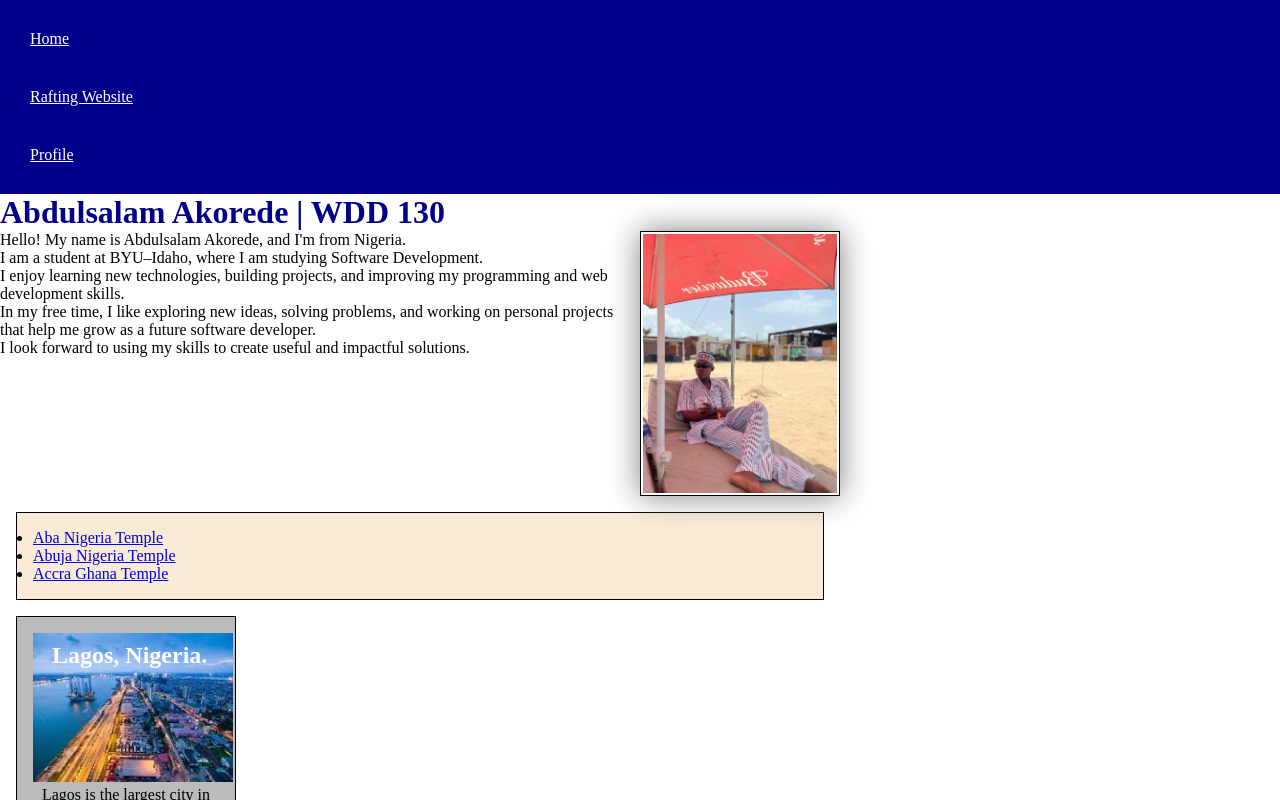
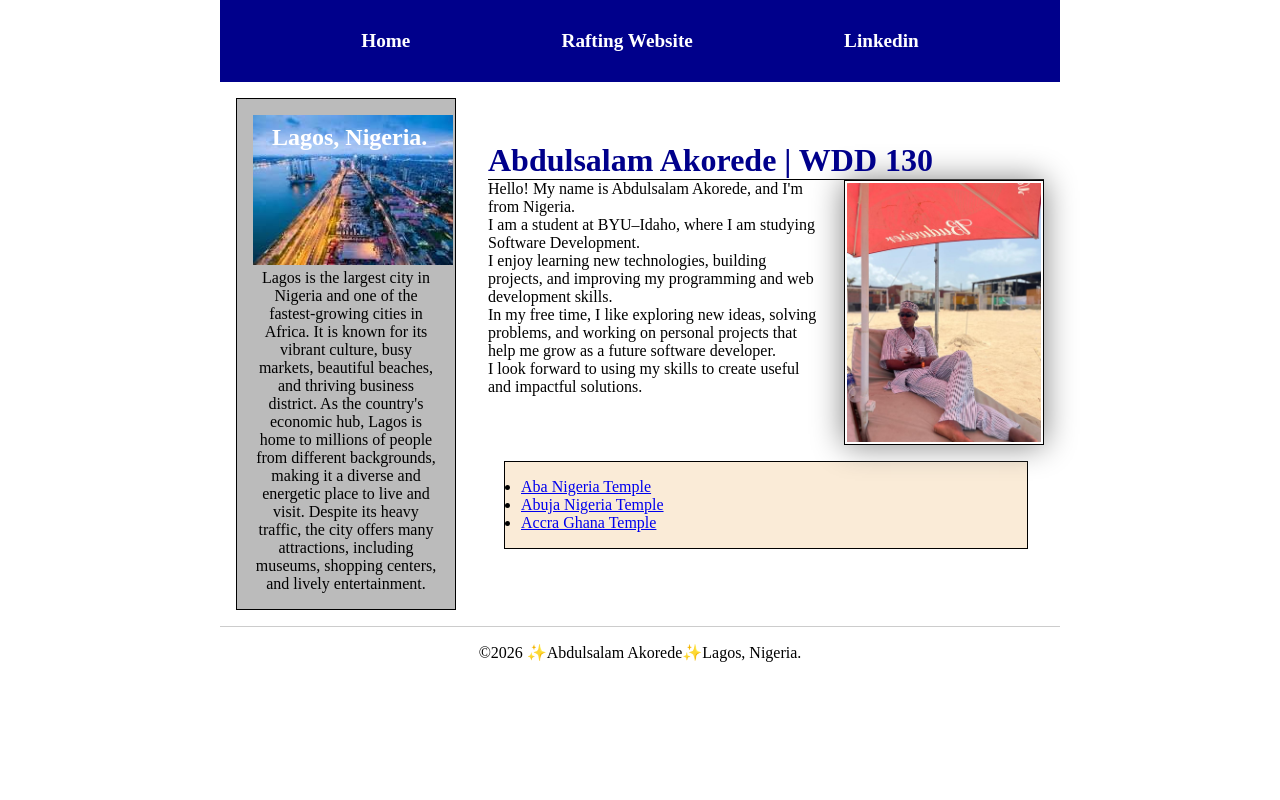
Before and after one commit to abdulsalam-akorede/wdd130, a plain HTML site: page index.html in a window 1280 px wide. Shown: the top 800 px of the page. Drawn offline with Linux system fonts and the light colour scheme.

Commit message:
upd index

```diff
--- a/index.html
+++ b/index.html
@@ -16,9 +16,10 @@
         <nav>
             <a href="#"> Home</a>
             <a href="wwr/"> Rafting Website</a>
-            <a href="https://linedin.com"> Profile</a>
+            <a href="https://www.linkedin.com/in/abdulsalam-akorede-72a12b3a6"> Linkedin</a>
         </nav>
     </header>
+    <div class="grid">
         <main>
             <h1> Abdulsalam Akorede | WDD 130</h1>
             <img src="images/profile.jpeg" alt="Hello my name is Abdulsalam Akorede" width="200">
@@ -36,7 +37,8 @@
                 developer.<br> I look
                 forward to using my skills to create useful and impactful solutions.</p>
             <ul class="box">
-            <li><a href="https://churchofjesuschristtemples.org/aba-nigeria-temple/"> Aba Nigeria
+                <li><a href="https://churchofjesuschristtemples.org/aba-nigeria-temple/"> Aba
+                        Nigeria
                         Temple</a></li>
                 <li><a href="https://churchofjesuschristtemples.org/abuja-nigeria-temple/"> Abuja
                         Nigeria Temple</a></li>
@@ -60,6 +62,7 @@
                 offers many
                 attractions, including museums, shopping centers, and lively entertainment.</p>
         </aside>
+    </div>
     <footer>
         <p> ©2026 ✨Abdulsalam Akorede✨Lagos, Nigeria.</p>
     </footer>
--- a/styles/styles.css
+++ b/styles/styles.css
@@ -13,20 +13,30 @@
 nav {
     background-color: var(--primary-color);
     padding: 10px;
+    display: flex;
+    justify-content: space-evenly;
+    align-items: center;
 }
 
 nav a {
     color: white;
     display: block;
     padding: 20px;
+    text-decoration: none;
+    font-size: 1.2rem;
+    font-weight: 700;
+
 }
 
 h1 {
     color: var(--primary-color);
+    border-bottom: var(--border);
 }
 
 main {
     max-width: 840px;
+    grid-column: 2/3;
+    margin: 1rem;
 }
 
 main img {
@@ -52,6 +62,8 @@ aside {
     color: black;
     text-align: center;
     position: relative;
+    grid-column: 1/2;
+    grid-row: 1/2;
 }
 
 aside img {
@@ -66,10 +78,11 @@ aside h2 {
     color: white;
 }
 
+header,
+.grid,
 footer {
-    margin-top: 15px;
-    border-top: var(--border);
-    text-align: center;
+    max-width: 840px;
+    margin: 0 auto;
 }
 
 /* Class selector */
@@ -82,3 +95,16 @@ ul.box {
     color: #000;
 
 }
+
+.grid {
+    display: grid;
+    align-items: center;
+}
+
+footer {
+    max-width: 840px;
+    margin: 0 auto;
+    text-align: center;
+    padding: 1rem;
+    border-top: 1px solid #ccc;
+}
```
Lines whose indentation alone changed are shown as unchanged.
